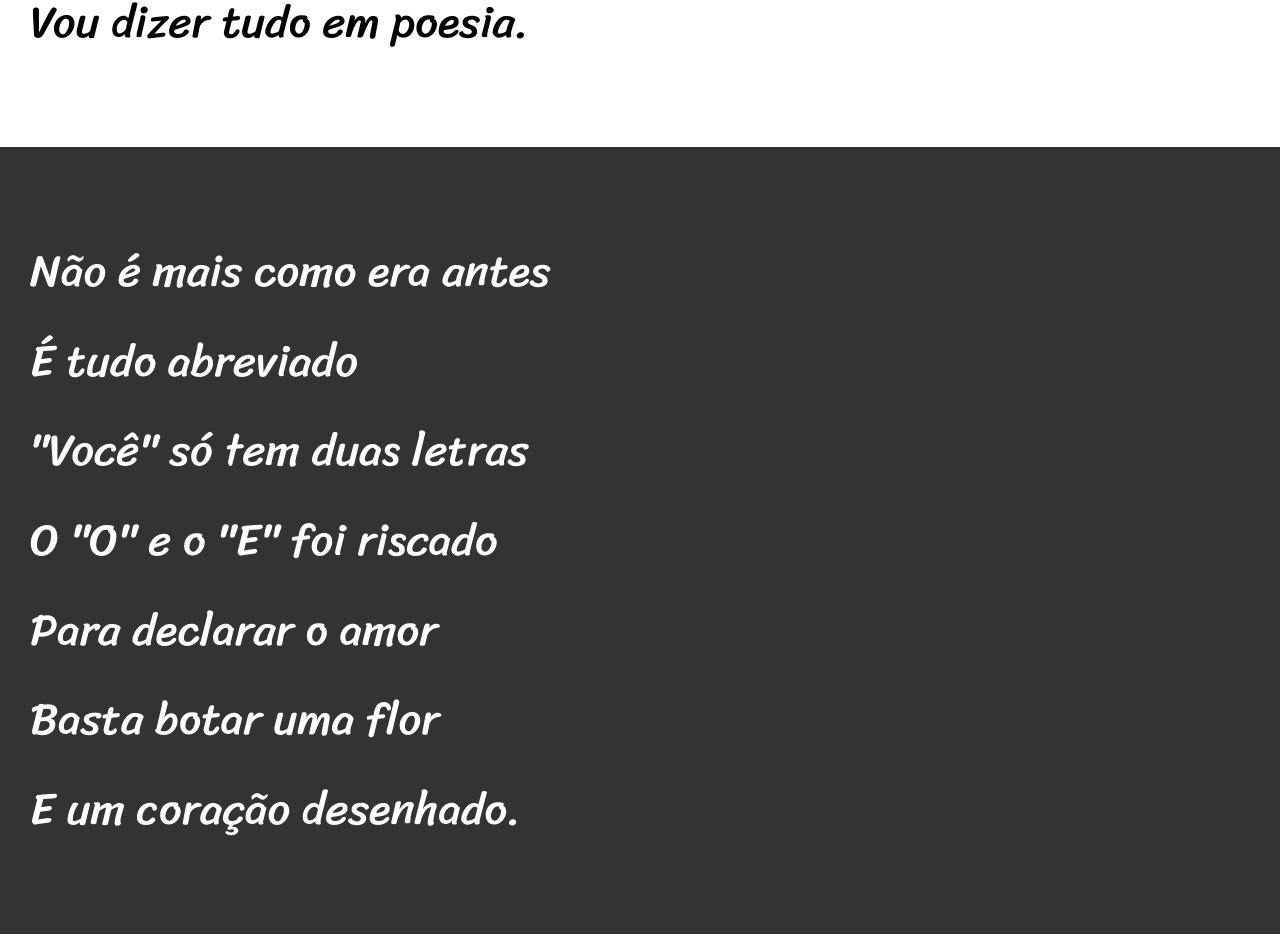
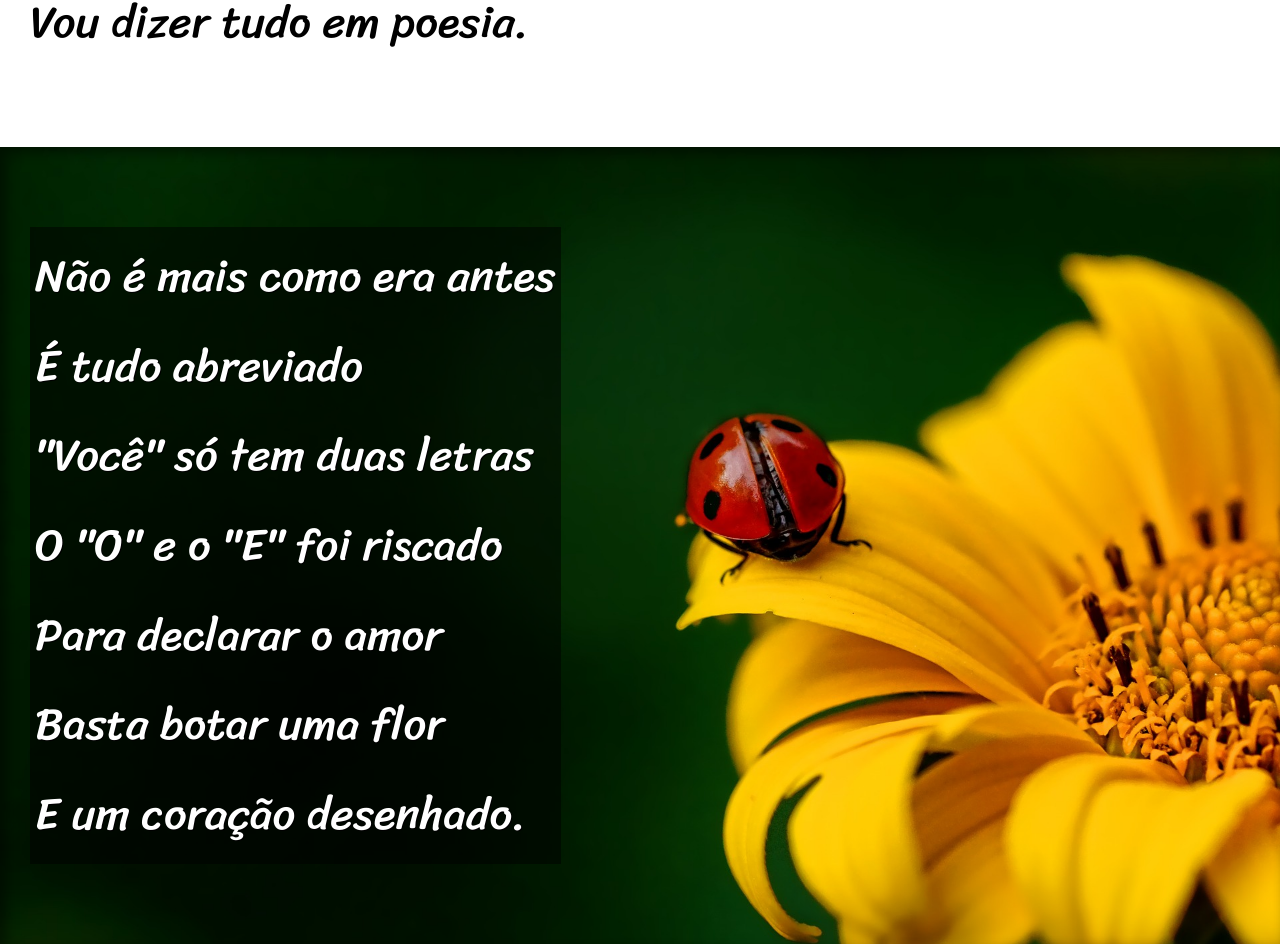
Before and after one commit to CS15A/HTML---Curso, a plain HTML site: page Module3/Desafios/Desafio12/index.html in a window 1280 px wide. Shown: the part 745-1689 px from the top of the page. Drawn offline with Linux system fonts and the light colour scheme.

Commit message:
Webpage publish
Final version

```diff
--- a/Module3/Desafios/Desafio12/index.html
+++ b/Module3/Desafios/Desafio12/index.html
@@ -22,7 +22,7 @@
             Vou dizer tudo em poesia.
         </p>
     </section>
-    <section class="imagem">
+    <section class="imagem" id="img01">
         <p>
             Não é mais como era antes <br>
             É tudo abreviado <br>
@@ -53,7 +53,7 @@
             Decifre esse rabisco.
         </p>
     </section>
-    <section class="imagem">
+    <section class="imagem" id="img02">
         <p>
             Tenho saudade das cartas <br>
             Escritas com a própria mão <br>
--- a/Module3/Desafios/Desafio12/style/style.css
+++ b/Module3/Desafios/Desafio12/style/style.css
@@ -37,7 +37,7 @@ header > h1 {
 }
 
 header > p {
-    padding-bottom: 50px;
+    padding-bottom: 2em;
 }
 
 a {
@@ -67,12 +67,25 @@ section {
 .imagem {
     background-color: rgb(51, 51, 51);
     color: white;
+    box-shadow: inset 6px 6px 13px 0px rgba(0, 0, 0, 0.473);
+    background-size: cover;
+    background-attachment: fixed;
 }
 
-section .imagem > p {
-    background-color: rgba(0, 0, 0, 0.253);
-    display: inline;
+section.imagem > p {
+    background-color: rgba(0, 0, 0, 0.514);
+    display: inline-block;
     padding: 5px;
+    text-shadow: 1px 1px 0px black;
+}
+
+section#img01 {
+    background-image: url('../imagens/background001.jpg');
+    background-position: right center;
+}
+
+section#img02 {
+    background-image: url('../imagens/background002.jpg');
 }
 
 footer {
```
